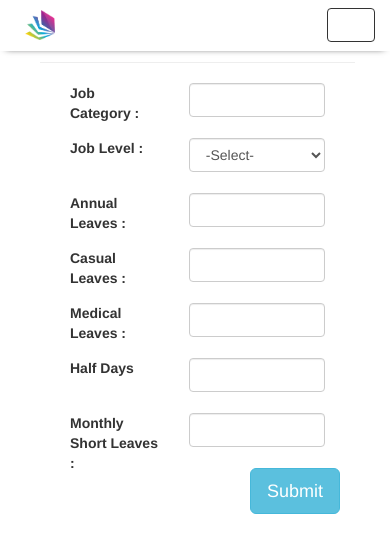
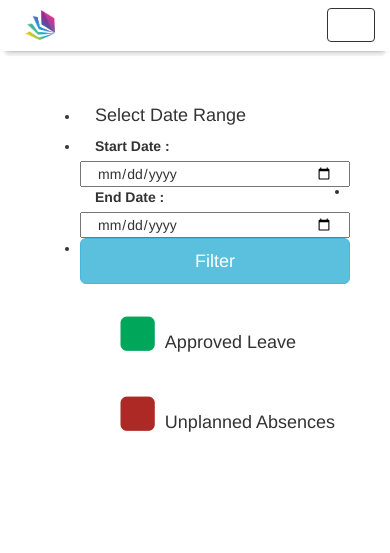
Before and after one commit to sajithaliyanage/Team-IGNIS, a PHP site: page /attendance.php in a window 390 px wide; the page is wider, and only the part inside the window is pictured. Shown: the top 553 px of that part. Run offline with PHP 8.4, Linux system fonts and the light colour scheme.

Commit message:
attendance

```diff
--- a/attendance.php
+++ b/attendance.php
@@ -30,99 +30,57 @@
             <?php include ("leftbar.php")?>
         </div>
 
-        <div class="col-sm-10 col-xs-12 col-sm-push-2">
-
-            <div class="col-sm-6 col-xs-12 padding-box">
+        <div class="col-sm-10 col-xs-12 col-sm-push-2 padding-box">
+            <div class="row padding-row">
                 <div class="row">
-                    <div class="col-xs-12 nortification-box-top">
-                        <h5 class="nortification-box-heading"><i class="fa fa-tag icon-margin-right" aria-hidden="true"></i>
-                            Set Leaves for Job Categories</h5>
-                        <hr>
-                        <form role="form" data-toggle="validator" action="" method="post">
-                            <div class="department-add">
-                                <div class="col-xs-12">
-                                    <!-- Text input-->
-                                    <div class="form-group">
-                                        <label class="col-xs-5 control-label form-lable">Job Category :</label>
-                                        <div class="col-xs-7">
-                                            <input id="service_name" name="job_category" type="text" placeholder=""
-                                                   class="form-control input-md" required>
+                    <div class="col-lg-12">
+                        <ol class="breadcrumb breadcrumb-style">
+                            <li>
+                                <i class="fa fa-building"></i>  <a href="attendance.php">Apply Leave</a>
+                            </li>
+                            <li class="active">
+                                <i class="fa fa-user-plus"></i> My Attendance
+                            </li>
+                        </ol>
                     </div>
                 </div>
+            <div class="row padding-row">
+                <div class="col-sm-6 col-xs-12 padding-box">
+                    <form class="container ">
+                        <div class="col-md-6 col-xs-12">
+                            <ul>
+                                <li><h4>&nbsp;&nbsp;&nbsp;Select Date Range</h4></li>
+
+                                <li>
+
+                                    <label class="col-md-5 col-col-xs-12 " for="start_date fm fm">Start Date   :</label>
+                                    <input class="col-md-7 col-xs-12" type="date" name="start_date" id="start_date"/>
                                     <br>
                                     <br>
-
-                                    <div class="form-group">
-                                        <label class="col-xs-5 control-label form-lable">Job Level :</label>
-                                        <div class="col-xs-7">
-                                            <select  name="emp_role" class="form-control">
-                                                <option>-Select-</option>
-                                                <option value="YES">Permanent</option>
-                                                <option value="NO">Probation</option>
-                                                <option value="NO">Trainee</option>
-                                            </select>
-                                        </div>
-                                    </div>
+                                </li>
+                                <li>
+                                    <label  class="col-md-5 col-xs-12" for="end_date">End Date   :</label>
+                                    <input  class="col-md-7 col-xs-12" type="date" name="end_date" id="end_date"/>
                                     <br>
                                     <br>
+                                </li>
 
-                                    <div class="form-group">
-                                        <label class="col-xs-5 control-label form-lable">Annual Leaves :</label>
-                                        <div class="col-xs-7">
-                                            <input id="service_name" name="job_category" type="text" placeholder=""
-                                                   class="form-control input-md" required>
+                                <li><button class="col-md-7 col-xs-12 btn btn-info btn-lg pull-right submit-button" type="submit">Filter</button></li>
+                            </ul>
+
                         </div>
-                                    </div>
-                                    <br>
+                        <div class=" col-md-6 col-xs-12" id="leave_type">
+                            <div class="container-fluid pull-right">
                                 <br>
 
-                                    <div class="form-group">
-                                        <label class="col-xs-5 control-label form-lable">Casual Leaves :</label>
-                                        <div class="col-xs-7">
-                                            <input id="service_name" name="job_category" type="text" placeholder=""
-                                                   class="form-control input-md" required>
-                                        </div>
-                                    </div>
+                                <h4><i class="fa fa-square " style="font-size: 40px;color: #00a65a" aria-hidden="true"></i>&nbsp;&nbsp;Approved Leave</h4>
                                 <br>
-                                    <br>
-
-                                    <div class="form-group">
-                                        <label class="col-xs-5 control-label form-lable">Medical Leaves :</label>
-                                        <div class="col-xs-7">
-                                            <input id="service_name" name="job_category" type="text" placeholder=""
-                                                   class="form-control input-md" required>
-                                        </div>
-                                    </div>
-                                    <br>
-                                    <br>
-
-                                    <div class="form-group">
-                                        <label class="col-xs-5 control-label form-lable">Half Days</label>
-                                        <div class="col-xs-7">
-                                            <input id="service_name" name="job_category" type="text" placeholder=""
-                                                   class="form-control input-md" required>
-                                        </div>
-                                    </div>
-                                    <br>
-                                    <br>
-
-                                    <div class="form-group">
-                                        <label class="col-xs-5 control-label form-lable">Monthly Short Leaves :</label>
-                                        <div class="col-xs-7">
-                                            <input id="service_name" name="job_category" type="text" placeholder=""
-                                                   class="form-control input-md" required>
-                                        </div>
-                                    </div>
-                                    <br>
-                                    <br>
-
-                                    <button class="btn btn-info btn-lg pull-right submit-button" type="submit">Submit</button>
+                                <h4><i class="fa fa-square " style="font-size: 40px;color: #ac2925" aria-hidden="true"></i>&nbsp;&nbsp;Unplanned Absences</h4>
                             </div>
                         </div>
                     </form>
             </div>
-                </div>
-            </div>
+
         </div>
          </div>
       </div>
```
Lines whose indentation alone changed are shown as unchanged.
